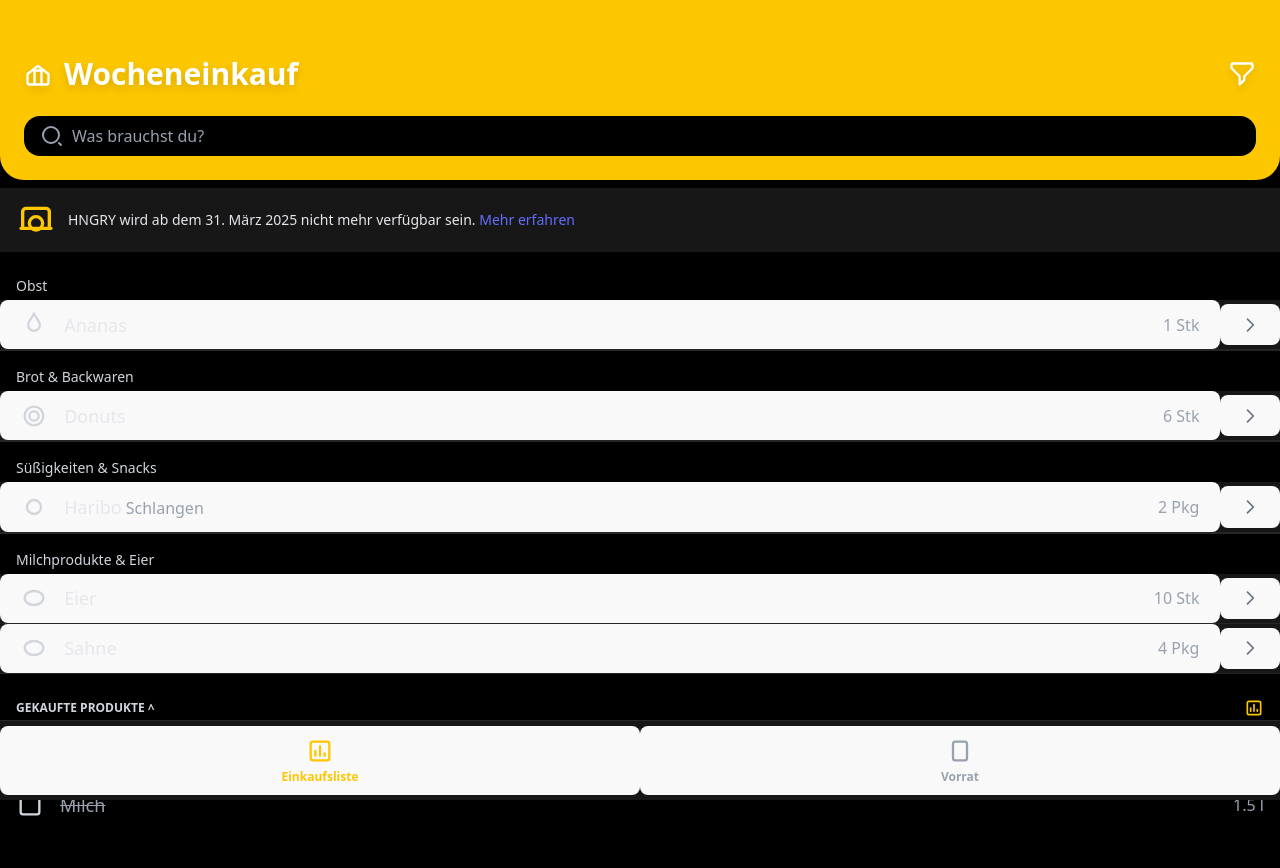
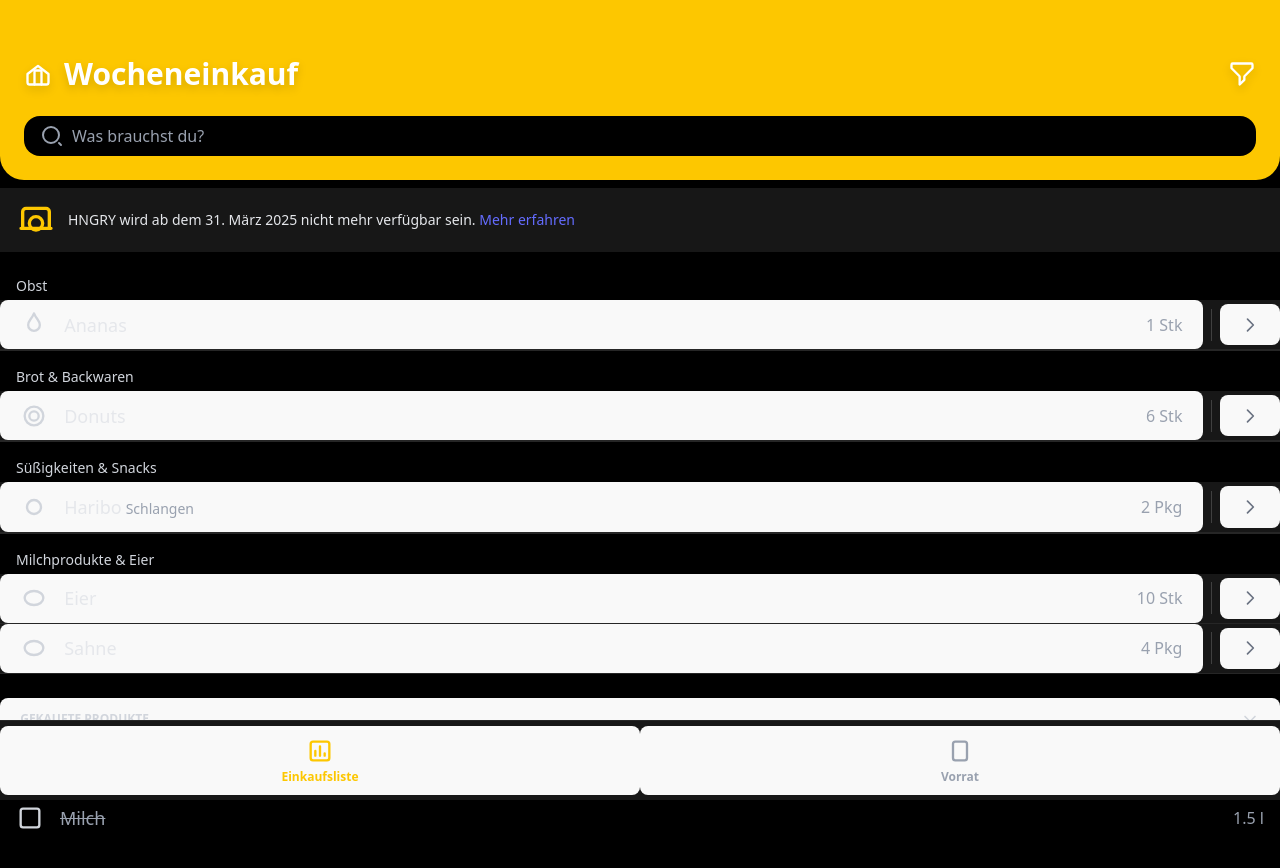
Before and after one commit to dandavkoh/zutato-grocery-app, a React (Vite) app: page /shopping-list in a window 1280 px wide. Shown: the top 868 px of the page. Built offline with nearby package versions, Linux system fonts and the light colour scheme.

Commit message:
[feat] Added toggle for completed items visibility; Improved item display styling

```diff
--- a/src/ShoppingListPage.tsx
+++ b/src/ShoppingListPage.tsx
@@ -7,6 +7,7 @@ import { groupItemsByCategory, separateCompletedItems } from './api/mockApi';
 
 const ShoppingListPage: React.FC = () => {
   const [sortSheetOpen, setSortSheetOpen] = useState(false);
+  const [showCompleted, setShowCompleted] = useState(true);
   const navigate = useNavigate();
   const inputRef = useRef<HTMLInputElement>(null);
   const dispatch = useDispatch();
@@ -84,7 +85,7 @@ const ShoppingListPage: React.FC = () => {
                 <div key={item.id} className="flex items-center bg-neutral-900 border-b border-neutral-800">
                   <button
                     className="flex items-center pl-4 py-3 flex-1 text-left"
-                    onClick={() => handleItemClick(item.id)}
+                    onClick={(e) => handleToggleCompletion(item.id, e)}
                   >
                     {/* Category-specific icon */}
                     <svg className="w-7 h-7 text-gray-300 mr-4" fill="none" stroke="currentColor" strokeWidth="2" viewBox="0 0 24 24">
@@ -100,7 +101,7 @@ const ShoppingListPage: React.FC = () => {
                     <span className="text-lg text-gray-200">
                       {item.name}
                                            {item.description && (
-                        <span className="text-gray-400 text-base ml-1">{item.description}</span>
+                       <span className="text-gray-400 text-sm ml-1">{item.description}</span>
                      )}
                     </span>
                     <span className="flex-1" />
@@ -110,14 +111,17 @@ const ShoppingListPage: React.FC = () => {
                       </span>
                     )}
                   </button>
+                  <div className="flex items-center">
+                    <div className="w-[1px] h-8 bg-neutral-700 mx-2 my-2" />
                                           <button
                         className="px-4 py-3 hover:bg-neutral-800"
-                    onClick={(e) => handleToggleCompletion(item.id, e)}
+                        onClick={() => handleItemClick(item.id)}
                       >
                       <svg className="w-5 h-5 text-gray-500" fill="none" stroke="currentColor" strokeWidth="2" viewBox="0 0 24 24">
                         <path strokeLinecap="round" strokeLinejoin="round" d="M9 5l7 7-7 7" />
                       </svg>
                     </button>
+                  </div>
                 </div>
               ))}
             </div>
@@ -127,20 +131,34 @@ const ShoppingListPage: React.FC = () => {
         {/* Gekaufte Produkte */}
         {completed.length > 0 && (
           <div className="mt-6">
-            <div className="flex items-center px-4 pb-2">
-              <span className="text-gray-300 text-xs font-semibold flex-1">GEKAUFTE PRODUKTE <span className="align-middle">^</span></span>
-              <svg className="w-5 h-5 text-yellow-400" fill="none" stroke="currentColor" strokeWidth="2" viewBox="0 0 24 24"><rect x="4" y="4" width="16" height="16" rx="2" /><path strokeLinecap="round" strokeLinejoin="round" d="M8 16v-4m4 4V8m4 8v-2" /></svg>
-            </div>
+            <button
+              className="flex items-center px-4 pb-2 w-full select-none focus:outline-none"
+              onClick={() => setShowCompleted((v) => !v)}
+              type="button"
+            >
+              <span className="text-gray-300 text-xs font-semibold flex-1 text-left">GEKAUFTE PRODUKTE</span>
+              <svg
+                className={`w-5 h-5 text-gray-300 transition-transform duration-200 ${showCompleted ? '' : 'rotate-180'}`}
+                fill="none"
+                stroke="currentColor"
+                strokeWidth="2"
+                viewBox="0 0 24 24"
+              >
+                <path strokeLinecap="round" strokeLinejoin="round" d="M6 9l6 6 6-6" />
+              </svg>
+            </button>
+            <div
+              className={`overflow-hidden transition-all duration-300 ${showCompleted ? 'max-h-96 opacity-100' : 'max-h-0 opacity-0'}`}
+            >
               <div className="divide-y divide-neutral-800">
                 {completed.map((item) => (
                   <div key={item.id} className="flex items-center px-4 py-3">
                     <svg className="w-7 h-7 text-gray-300 mr-4" fill="none" stroke="currentColor" strokeWidth="2" viewBox="0 0 24 24">
                       <rect x="4" y="4" width="16" height="16" rx="2" />
                     </svg>
-                                     <span className={`text-lg ${item.isCompleted ? 'text-gray-400 line-through' : 'text-gray-200'}`}>
-                     {item.name}
+                    <span className={`text-lg ${item.isCompleted ? 'text-gray-400 line-through' : 'text-gray-200'}`}> {item.name}
                       {item.description && (
-                       <span className="text-gray-400 text-base ml-1">{item.description}</span>
+                        <span className="text-gray-400 text-sm ml-1">{item.description}</span>
                       )}
                     </span>
                     <span className="flex-1" />
@@ -151,6 +169,7 @@ const ShoppingListPage: React.FC = () => {
                     )}
                   </div>
                 ))}
+              </div>
             </div>
           </div>
         )}
```
Lines whose indentation alone changed are shown as unchanged.
